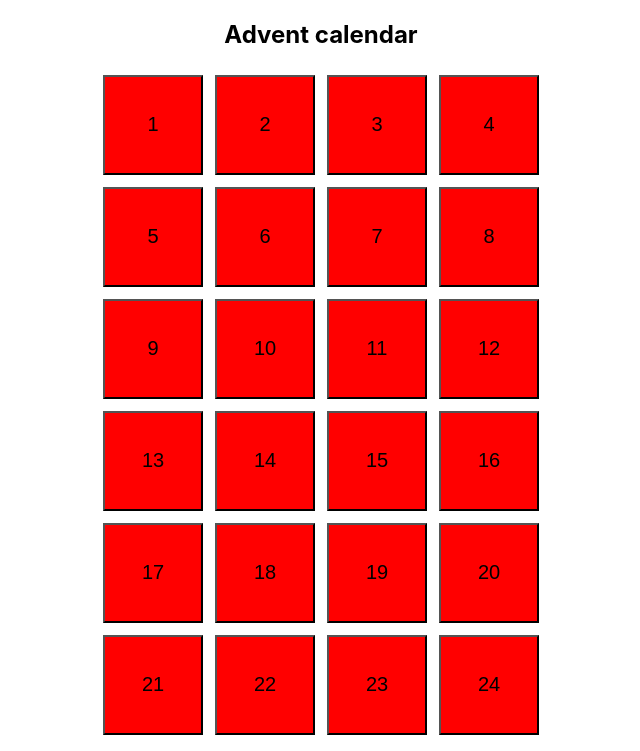
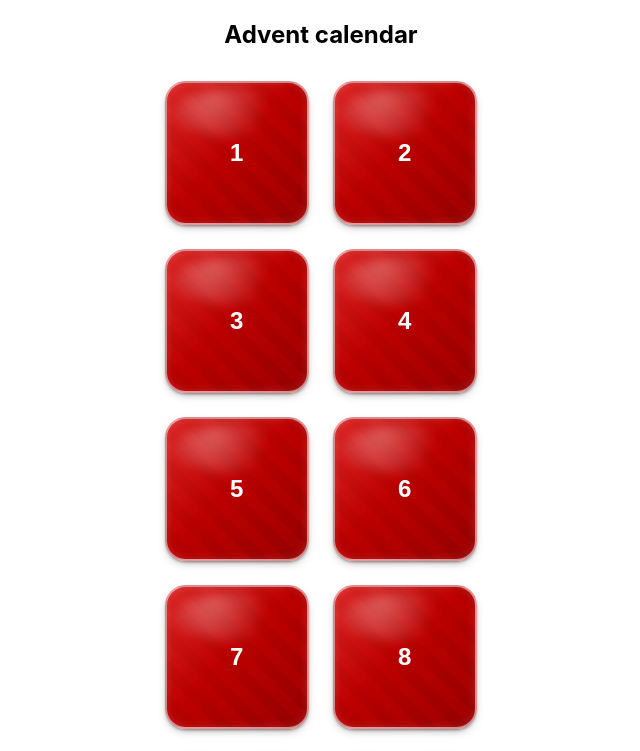
Before and after one commit to MikAoJk/advent-calendar, a Next.js app: page / in a window 1280 px wide. Shown: the top 751 px of the page, without its empty margins (319-959 px from the left). Built offline with nearby package versions, Linux system fonts and the light colour scheme.

Commit message:
Update Hatche.module.css

```diff
--- a/src/components/Hatche/Hatche.module.css
+++ b/src/components/Hatche/Hatche.module.css
@@ -1,14 +1,174 @@
 .hatche__front {
     position: relative;
-    display: inline-block;
-    margin: .3em;
-    background: red;
-    transform-style: preserve-3d;
-    transform-origin: 0;
+    display: inline-flex;
+    align-items: center;
+    justify-content: center;
+    margin: .5em;
+    width: 5em;
+    height: 5em;
+    font-size: 1.25rem;
+    font-weight: 600;
+    letter-spacing: .5px;
     text-align: center;
     cursor: pointer;
-    transition: all .2s ease-out;
-    width: 5em;
-    height: 5em;
-    font-size: 20px;
+
+    /* Base festive look */
+    background:
+        linear-gradient(135deg, #d82323 0%, #b40000 45%, #8d0000 100%);
+    color: #fff;
+    border-radius: 0.85em;
+    border: 2px solid rgba(255,255,255,0.55);
+
+    /* Depth & layering */
+    transform-style: preserve-3d;
+    transform-origin: center;
+    box-shadow:
+        0 4px 10px -3px rgba(0,0,0,0.35),
+        0 2px 3px -1px rgba(0,0,0,0.4),
+        inset 0 0 6px 2px rgba(255,255,255,0.08);
+
+    /* Smooth transitions */
+    transition:
+        background .45s ease,
+        transform .35s cubic-bezier(.25,.8,.25,1),
+        box-shadow .35s ease,
+        color .35s ease,
+        filter .35s ease;
 }
+
+/* Candy stripe decorative overlay */
+.hatche__front::before {
+    content: "";
+    position: absolute;
+    inset: 0;
+    border-radius: inherit;
+    background:
+        repeating-linear-gradient(
+            45deg,
+            rgba(255,255,255,0.18) 0 12px,
+            rgba(255,255,255,0.06) 12px 24px
+        );
+    mix-blend-mode: overlay;
+    pointer-events: none;
+    opacity: .75;
+    transition: opacity .4s ease;
+}
+
+/* Inner highlight sheen */
+.hatche__front::after {
+    content: "";
+    position: absolute;
+    top: 4%;
+    left: 6%;
+    width: 88%;
+    height: 35%;
+    border-radius: 50%;
+    background: radial-gradient(
+        circle at 30% 30%,
+        rgba(255,255,255,0.55),
+        rgba(255,255,255,0) 60%
+    );
+    filter: blur(6px);
+    opacity: .55;
+    pointer-events: none;
+    transition: opacity .4s ease;
+}
+
+/* Hover / focus states */
+.hatche__front:hover,
+.hatche__front:focus-visible {
+    background: linear-gradient(135deg, #ff3030 0%, #e00000 50%, #9c0000 100%);
+    box-shadow:
+        0 6px 14px -2px rgba(0,0,0,0.5),
+        0 3px 5px -1px rgba(0,0,0,0.45),
+        inset 0 0 10px 3px rgba(255,255,255,0.10);
+    transform: translateY(-3px);
+}
+
+.hatche__front:hover::before {
+    opacity: .95;
+}
+
+.hatche__front:active {
+    transform: translateY(2px) scale(.97);
+    box-shadow:
+        0 2px 6px -1px rgba(0,0,0,0.5),
+        inset 0 0 6px 3px rgba(0,0,0,0.25);
+    filter: brightness(.92);
+}
+
+/* Accessible focus ring (for keyboard navigation) */
+.hatche__front:focus-visible {
+    outline: 3px solid #ffe48c;
+    outline-offset: 3px;
+}
+
+/* “Opened” state (add .hatche__front--opened) */
+.hatche__front.hatche__front--opened {
+    animation: hatcheFlip .8s cubic-bezier(.65,.05,.36,1);
+    background: linear-gradient(145deg, #004e2e 0%, #027a49 50%, #003e24 100%);
+    color: #ffe48c;
+    box-shadow:
+        0 6px 16px -3px rgba(0,0,0,0.55),
+        inset 0 0 12px 4px rgba(255,255,255,0.12);
+}
+
+.hatche__front.hatche__front--opened::before {
+    background:
+        repeating-linear-gradient(
+            55deg,
+            rgba(255,228,140,0.35) 0 10px,
+            rgba(255,228,140,0.12) 10px 20px
+        );
+    opacity: .9;
+}
+
+.hatche__front.hatche__front--opened::after {
+    opacity: .35;
+}
+
+/* Flip animation keyframes */
+@keyframes hatcheFlip {
+    0% {
+        transform: rotateY(0deg) scale(1);
+        filter: brightness(1);
+    }
+    35% {
+        transform: rotateY(110deg) scale(1.05);
+        filter: brightness(1.2);
+    }
+    60% {
+        transform: rotateY(180deg) scale(1);
+        filter: brightness(1.05);
+    }
+    100% {
+        transform: rotateY(360deg);
+    }
+}
+
+/* Responsive scaling (larger on bigger screens) */
+@media (min-width: 700px) {
+    .hatche__front {
+        width: 5.4em;
+        height: 5.4em;
+        font-size: 1.35rem;
+    }
+}
+
+@media (min-width: 1100px) {
+    .hatche__front {
+        width: 6em;
+        height: 6em;
+        font-size: 1.5rem;
+    }
+}
+
+/* Reduced motion preference */
+@media (prefers-reduced-motion: reduce) {
+    .hatche__front,
+    .hatche__front.hatche__front--opened {
+        animation: none;
+        transition: background .3s ease, color .3s ease;
+        transform: none;
+    }
+}
```
